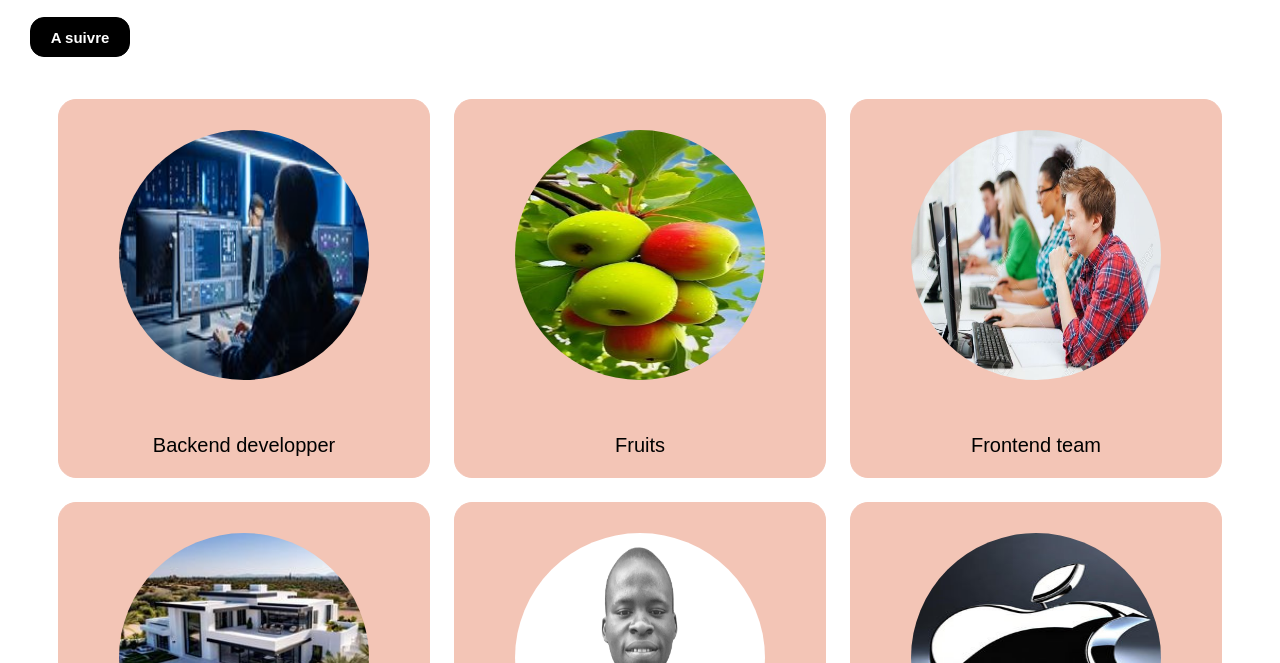
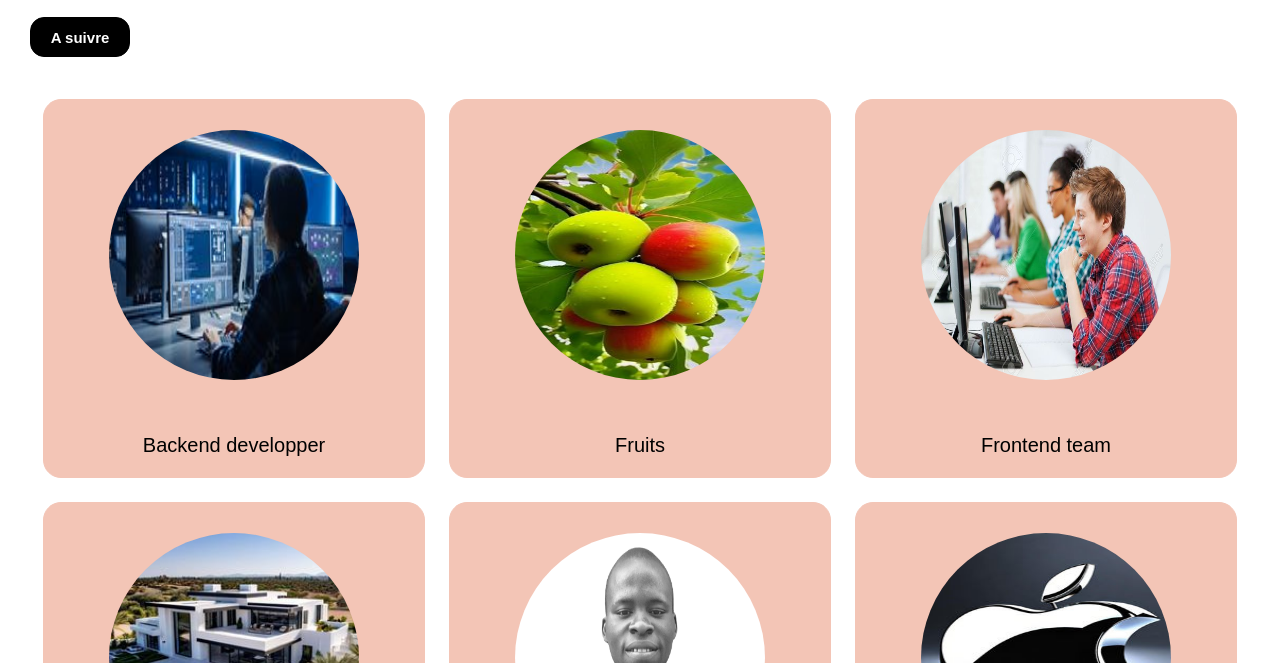
Before and after one commit to Venance-Kaou/template_1, a plain HTML site: page index.html in a window 1280 px wide. Shown: the part 637-1300 px from the top of the page. Drawn offline with Linux system fonts and the light colour scheme.

Commit message:
Mise à jour d'une carrés

```diff
--- a/style.css
+++ b/style.css
@@ -161,7 +161,7 @@ nav ul{
 .div_2 {
 
      border: 1px solid rgb(243, 197, 182);
-     width: 370px;
+     width: 380px;
      margin:12px;
      text-align: center;
      border-radius: 18px;
```
